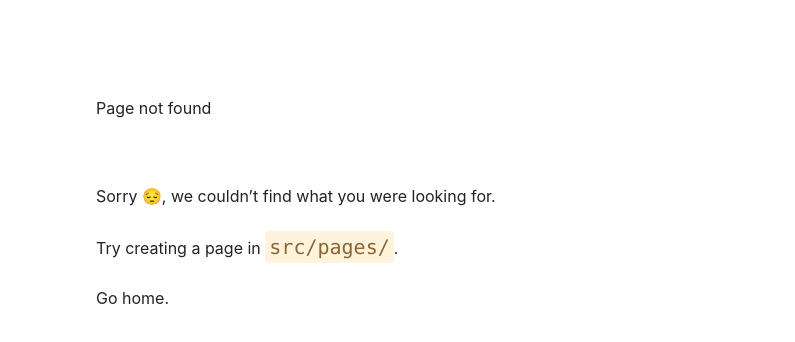
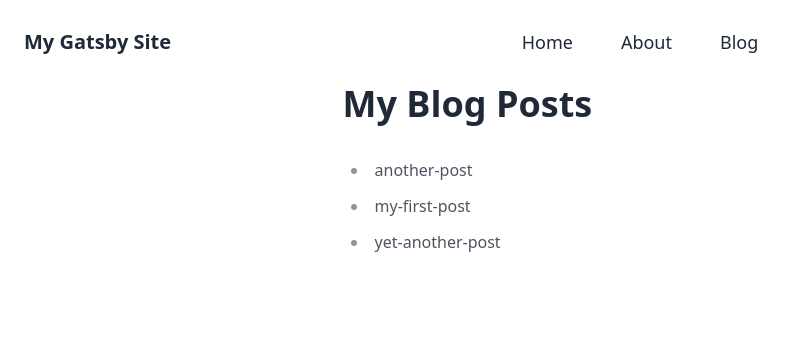
Before and after one commit to yzzhuo/portfolio, a Gatsby site: page /blog in a window 1280 px wide. Before the commit this address had no page. Shown: the whole page, without its empty margins (0-795 px from the left). Built offline with nearby package versions, Linux system fonts and the light colour scheme; Gatsby itself is replaced by a stand-in of ours.

Commit message:
feat: add blog posts

```diff
--- a/gatsby-config.ts
+++ b/gatsby-config.ts
@@ -12,14 +12,16 @@ const config: GatsbyConfig = {
   plugins: [
     "gatsby-plugin-image",
     "gatsby-plugin-sharp",
-    "gatsby-plugin-postcss", "gatsby-plugin-mdx", {
-    resolve: 'gatsby-source-filesystem',
-    options: {
-      "name": "pages",
-      "path": "./src/pages/"
-    },
-    __key: "pages"
-  }]
+    "gatsby-plugin-postcss",
+    "gatsby-plugin-mdx",
+    {
+      resolve: "gatsby-source-filesystem",
+      options: {
+        name: `blog`,
+        path: `${__dirname}/blog`,
+      }
+    }
+  ]
 };
 
 export default config;
--- a/src/components/layout.tsx
+++ b/src/components/layout.tsx
@@ -1,27 +1,40 @@
 import * as React from "react"
-import { Link } from "gatsby"
+import { Link, useStaticQuery, graphql } from "gatsby"
 
 const Layout = ({pageTitle, children} : {
   pageTitle: string,
   children: React.ReactNode
 }
   ) => {
+    const data = useStaticQuery(graphql`
+      query {
+        site {
+          siteMetadata {
+            title
+          }
+        }
+      }
+    `)
   return (
     <div className="w-full">
       <nav className="navbar w-full">
-        <div className="navbar-start"></div>
+        <div className="navbar-start">
+         <header className="font-bold text-xl ml-4">{data.site.siteMetadata.title}</header>
+        </div>
         <div className="navbar-center hidden lg:flex">
-          <ul className="menu menu-horizontal px-1">
+          <ul className="menu menu-lg menu-horizontal px-1">
             <li>
               <Link to="/">Home</Link>
             </li>
             <li>
               <Link to="/about">About</Link>
             </li>
+            <li>
+              <Link to="/blog">Blog</Link>
+            </li>
           </ul>
         </div>
         <div className="navbar-end">
-        <a className="btn">Button</a>
       </div>
       </nav>
       <main className="prose container mx-auto">
--- /dev/null
+++ b/src/components/seo.tsx
@@ -0,0 +1,23 @@
+import * as React from 'react';
+import { graphql, useStaticQuery } from 'gatsby';
+
+const Seo = ({ title, description }: { title: string, description: string }) => {
+  const data = useStaticQuery(graphql`
+    query {
+      site {
+        siteMetadata {
+          title
+          description
+        }
+      }
+    }
+  `);
+  return (
+    <head>
+      <title>{title} | data.site.siteMetadata.title</title>
+      <meta name="description" content={description || data.site.siteMetadata.description} />
+    </head>
+  );
+}
+
+export default Seo;
--- a/src/pages/about.tsx
+++ b/src/pages/about.tsx
@@ -1,6 +1,6 @@
 import * as React from 'react';
 import Layout from '../components/layout';
-
+import Seo from '../components/seo';
 
 const AboutPage = () => {
   return (
@@ -12,8 +12,6 @@ const AboutPage = () => {
   )
 }
 
-export const Head: React.FC = () => <>
-  <title>About Page</title>
-  <meta name="description" content="Your description" />
-</>
+export const Head: React.FC = () => <Seo title="About Page" description="About Page" />
+
 export default AboutPage
--- /dev/null
+++ b/src/pages/blog.tsx
@@ -0,0 +1,40 @@
+import * as React from "react"
+import Layout from "../components/layout"
+import Seo from "../components/seo"
+import { graphql } from 'gatsby'
+
+const BlogPage = ({data}: {
+  data: {
+    allFile: {
+      nodes: {
+        name: string
+      }[]
+    }
+  }
+
+} ) => {
+  return (
+    <Layout pageTitle="My Blog Posts">
+      <ul>
+        {
+          data.allFile.nodes.map(node => (
+            <li key={node.name}>{node.name}</li>
+          ))
+        }
+      </ul>
+    </Layout>
+  )
+}
+
+export const Head: React.FC = () => <Seo title="Blog Page" description="Blog Posts" />
+
+export default BlogPage
+
+export const query = graphql`
+  query {
+    allFile {
+      nodes {
+        name
+      }
+  }
+}`
--- a/src/pages/index.tsx
+++ b/src/pages/index.tsx
@@ -2,6 +2,7 @@ import * as React from "react"
 import type { HeadFC, PageProps } from "gatsby"
 import Layout from "../components/layout"
 import { StaticImage } from "gatsby-plugin-image";
+import Seo from "../components/seo"
 
 const IndexPage: React.FC<PageProps> = () => {
   return (
@@ -17,4 +18,4 @@ const IndexPage: React.FC<PageProps> = () => {
 
 export default IndexPage
 
-export const Head: HeadFC = () => <title>Home Page</title>
+export const Head: HeadFC = () => <Seo title="Home Page" description="Home Page" />
```
Also changed, not shown: blog/another-post.mdx (added), blog/my-first-post.mdx (added), blog/yet-another-post.mdx (added).
